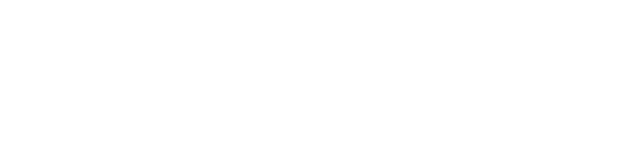
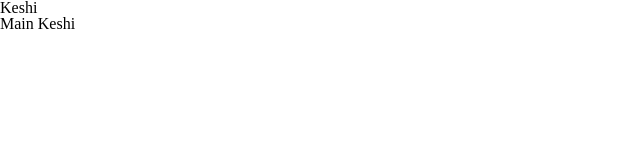
Before and after one commit to Keshizin/frontend-study, a plain HTML site: page index.html in a window 1280 px wide. Shown: the whole page, without its empty margins (0-640 px from the left). Drawn offline with Linux system fonts and the light colour scheme.

Commit message:
Add (partial) universe-index style

```diff
--- a/css/css-test.css
+++ b/css/css-test.css
@@ -0,0 +1,12 @@
+/*
+	Seleciona todos os elementos
+*/
+* {
+	margin:0;
+	padding:0;
+	border:0
+}
+
+body {
+	line-height:1
+}
--- a/index.html
+++ b/index.html
@@ -3,14 +3,15 @@
 <head>
 	<meta charset="UTF-8">
 	<title>Keshi</title>
-
 	<link rel="stylesheet" href="css/css-test.css" type="text/css">
 	<script src="js/js-test.js"></script>
 </head>
 <body>
 	<header>
+		<p>Keshi</p>
 	</header>
 	<main>
+		<p>Main Keshi</p>
 	</main>
 	<footer>
 	</footer>
```
